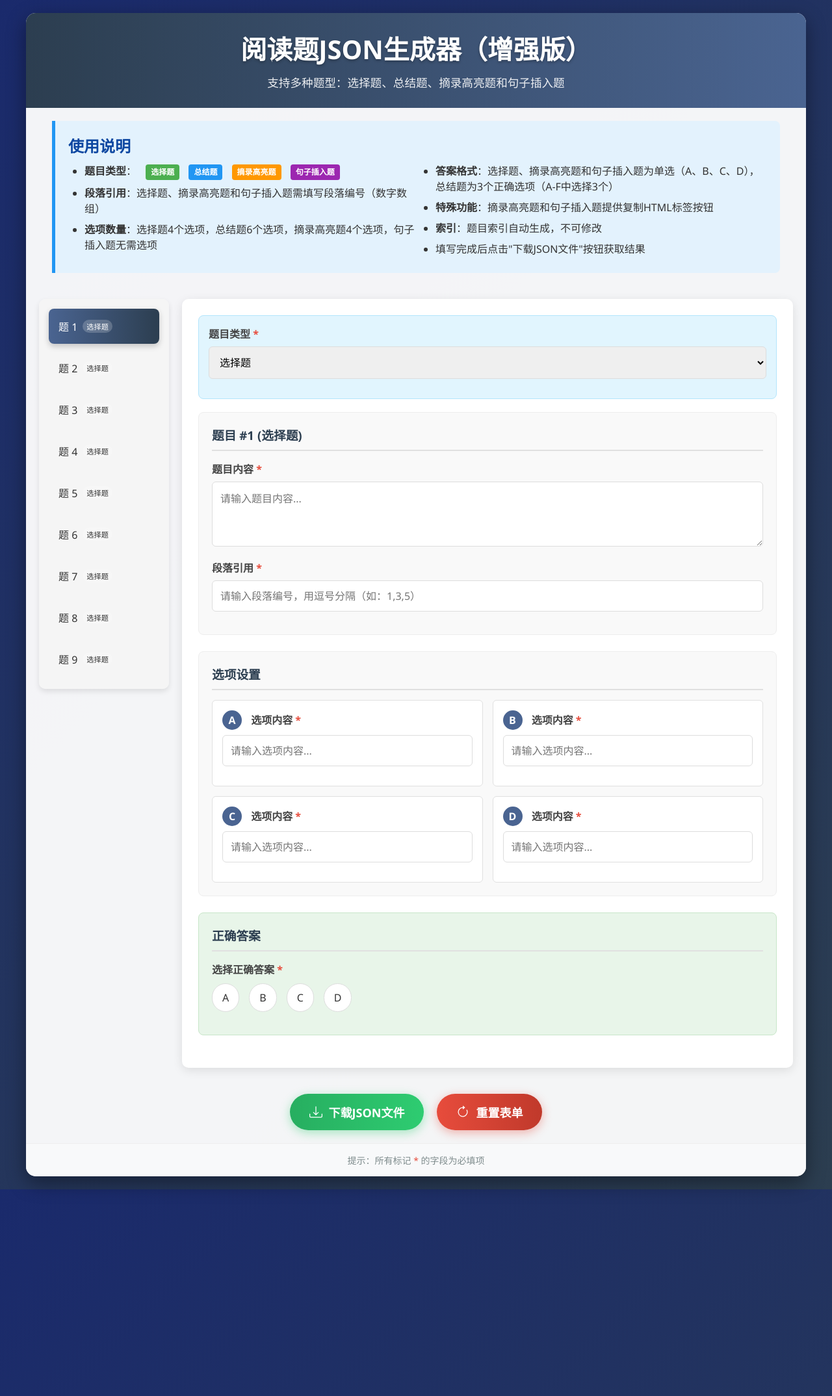
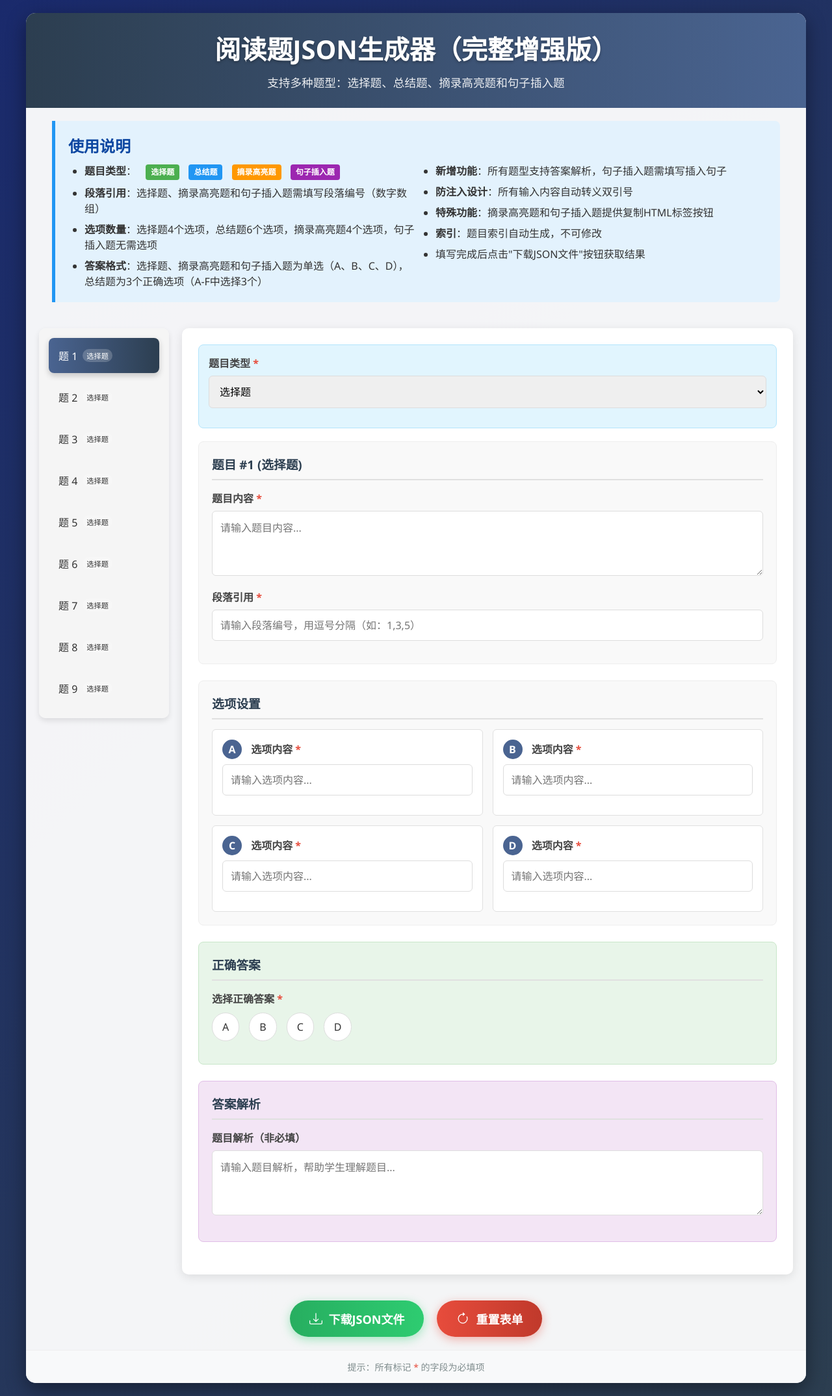
Before and after one commit to qing-mountain-lion/toefl-practice-web, a Jekyll site: the page admin/Reading_Question_Generator.html, which Jekyll copies as it is, in a window 1280 px wide. Shown: the whole page at 65% size. Built offline with Jekyll 4.4.1, drawn with Linux system fonts in a browser that asks for light colours; before the commit the page ends 1830 px from its top, so only the background shows below that.

Commit message:
feat(reading): 升级阅读题 JSON 生成器功能
- 新增答案解析功能
- 优化句子插入题的存储逻辑
- 调整样式，新增多种实验性颜色

```diff
--- a/admin/Reading_Question_Generator.html
+++ b/admin/Reading_Question_Generator.html
@@ -3,7 +3,7 @@
 <head>
     <meta charset="UTF-8">
     <meta name="viewport" content="width=device-width, initial-scale=1.0">
-    <title>阅读题JSON生成器（增强版）</title>
+    <title>阅读题JSON生成器（完整增强版）</title>
     <style>
         * {
             box-sizing: border-box;
@@ -380,6 +380,20 @@
             color: white;
         }
 
+        .explanation-section {
+            background-color: #f3e5f5;
+            border: 1px solid #e1bee7;
+            padding: 20px;
+            border-radius: 8px;
+        }
+
+        .sentence-section {
+            background-color: #fff8e1;
+            border: 1px solid #ffe082;
+            padding: 20px;
+            border-radius: 8px;
+        }
+
         @media (max-width: 768px) {
             .question-container {
                 flex-direction: column;
@@ -414,7 +428,7 @@
 <body>
     <div class="container">
         <header>
-            <h1>阅读题JSON生成器（增强版）</h1>
+            <h1>阅读题JSON生成器（完整增强版）</h1>
             <p class="subtitle">支持多种题型：选择题、总结题、摘录高亮题和句子插入题</p>
         </header>
 
@@ -430,6 +444,8 @@
                 <li><strong>段落引用</strong>：选择题、摘录高亮题和句子插入题需填写段落编号（数字数组）</li>
                 <li><strong>选项数量</strong>：选择题4个选项，总结题6个选项，摘录高亮题4个选项，句子插入题无需选项</li>
                 <li><strong>答案格式</strong>：选择题、摘录高亮题和句子插入题为单选（A、B、C、D），总结题为3个正确选项（A-F中选择3个）</li>
+                <li><strong>新增功能</strong>：所有题型支持答案解析，句子插入题需填写插入句子</li>
+                <li><strong>防注入设计</strong>：所有输入内容自动转义双引号</li>
                 <li><strong>特殊功能</strong>：摘录高亮题和句子插入题提供复制HTML标签按钮</li>
                 <li><strong>索引</strong>：题目索引自动生成，不可修改</li>
                 <li>填写完成后点击"下载JSON文件"按钮获取结果</li>
@@ -485,10 +501,12 @@
                     paragraph: [],
                     question: "",
                     choices: Array(type === 'multiple_choice' ? 4 : (type === 'excerpt_highlight' ? 4 : (type === 'summary' ? 6 : 0))).fill(""),
-                    // 修改：选择题的answer改为数组
-                    answer: type === 'multiple_choice' || type === 'summary' ? [] : (type === 'excerpt_highlight' || type === 'sentence_insertion' ? "" : [])
+                    answer: type === 'multiple_choice' || type === 'summary' ? [] : (type === 'excerpt_highlight' || type === 'sentence_insertion' ? "" : []),
+                    explanation: "", // 新增：答案解析
+                    sentence: ""     // 新增：句子插入题的句子
                 });
             }
+
             // 生成标签页
             questions.forEach((q, index) => {
                 const tab = document.createElement('div');
@@ -515,6 +533,28 @@
 
                 tabsContainer.appendChild(tab);
             });
+
+            // 转义特殊字符（防注入）
+            function escapeHtml(unsafe) {
+                if (!unsafe) return unsafe;
+                return unsafe
+                    .replace(/&/g, "&amp;")
+                    .replace(/</g, "&lt;")
+                    .replace(/>/g, "&gt;")
+                    .replace(/"/g, "&quot;")
+                    .replace(/'/g, "&#039;");
+            }
+
+            // 反转义（用于显示）
+            function unescapeHtml(safe) {
+                if (!safe) return safe;
+                return safe
+                    .replace(/&amp;/g, "&")
+                    .replace(/&lt;/g, "<")
+                    .replace(/&gt;/g, ">")
+                    .replace(/&quot;/g, '"')
+                    .replace(/&#039;/g, "'");
+            }
 
             // 显示问题表单
             function showQuestionForm(index) {
@@ -579,6 +619,16 @@
                                 placeholder="请输入段落编号，用逗号分隔（如：1,3,5）"
                                 value="${question.paragraph.join(',')}"
                                 required>
+                        </div>
+                        ` : ''}
+
+                        ${question.type === 'sentence_insertion' ? `
+                        <div class="input-group">
+                            <label class="required">插入的句子</label>
+                            <textarea
+                                id="sentence-${index}"
+                                placeholder="请输入需要插入的句子内容..."
+                                required>${unescapeHtml(question.sentence)}</textarea>
                         </div>
                         ` : ''}
                     </div>
@@ -618,13 +668,13 @@
                             }</label>
                             <div class="answer-options ${question.type === 'summary' ? 'summary-answer' : ''}">
                                 ${(question.type === 'sentence_insertion' ? ['A','B','C','D'] :
-                                question.choices.map((_, i) => String.fromCharCode(65 + i))).map(letter => {
+                                  question.choices.map((_, i) => String.fromCharCode(65 + i))).map(letter => {
                                     let isSelected = false;
 
                                     if (question.type === 'multiple_choice') {
                                         isSelected = question.answer.includes(letter);
                                     } else if (question.type === 'excerpt_highlight' ||
-                                            question.type === 'sentence_insertion') {
+                                               question.type === 'sentence_insertion') {
                                         isSelected = question.answer === letter;
                                     } else if (question.type === 'summary') {
                                         isSelected = question.answer.includes(letter);
@@ -646,6 +696,16 @@
                             </div>
                         </div>
                     </div>
+
+                    <div class="form-section explanation-section">
+                        <h3>答案解析</h3>
+                        <div class="input-group">
+                            <label>题目解析（非必填）</label>
+                            <textarea
+                                id="explanation-${index}"
+                                placeholder="请输入题目解析，帮助学生理解题目...">${unescapeHtml(question.explanation)}</textarea>
+                        </div>
+                    </div>
                 `;
 
                 formContainer.innerHTML = formHTML;
@@ -773,9 +836,23 @@
                     });
                 });
 
-                // 添加输入事件监听
+                // 添加输入事件监听（使用转义处理）
                 formContainer.querySelector(`#question-${index}`).addEventListener('input', function() {
-                    questions[index - 1].question = this.value;
+                    questions[index - 1].question = escapeHtml(this.value);
+                });
+
+                // 句子插入题的句子输入
+                if (question.type === 'sentence_insertion') {
+                    const sentenceInput = formContainer.querySelector(`#sentence-${index}`);
+                    sentenceInput.addEventListener('input', function() {
+                        questions[index - 1].sentence = escapeHtml(this.value);
+                    });
+                }
+
+                // 答案解析输入
+                const explanationInput = formContainer.querySelector(`#explanation-${index}`);
+                explanationInput.addEventListener('input', function() {
+                    questions[index - 1].explanation = escapeHtml(this.value);
                 });
 
                 if (question.type !== 'summary') {
@@ -792,12 +869,12 @@
                     }
                 }
 
-                // 添加选项输入事件
+                // 添加选项输入事件（使用转义处理）
                 for (let i = 0; i < question.choices.length; i++) {
                     const choiceInput = formContainer.querySelector(`#choice-${index}-${i}`);
                     if (choiceInput) {
                         choiceInput.addEventListener('input', function() {
-                            questions[index - 1].choices[i] = this.value;
+                            questions[index - 1].choices[i] = escapeHtml(this.value);
                         });
                     }
                 }
@@ -836,23 +913,29 @@
                         }
                     }
 
-                    // 验证答案
-                    if ((q.type === 'excerpt_highlight' ||
-                         q.type === 'sentence_insertion') && !q.answer) {
+                    // 验证句子插入题的句子
+                    if (q.type === 'sentence_insertion' && !q.sentence.trim()) {
                         hasMissingFields = true;
-                        missingFieldsMessage += `题 ${q.index} 的正确答案未选择！\n`;
+                        missingFieldsMessage += `题 ${q.index} 的插入句子不能为空！\n`;
                     }
 
-                    if (q.type === 'summary' && q.answer.length !== 3) {
-                        hasMissingFields = true;
-                        missingFieldsMessage += `题 ${q.index} 的总结题需要选择3个正确答案！\n`;
-                    }
-
+                    // 验证答案
                     if (q.type === 'multiple_choice') {
                         // 选择题：答案数组长度必须在1到2之间
                         if (q.answer.length < 1 || q.answer.length > 2) {
                             hasMissingFields = true;
                             missingFieldsMessage += `题 ${q.index} 的选择题需要选择1-2个正确答案！\n`;
+                        }
+                    } else if (q.type === 'excerpt_highlight' ||
+                               q.type === 'sentence_insertion') {
+                        if (!q.answer) {
+                            hasMissingFields = true;
+                            missingFieldsMessage += `题 ${q.index} 的正确答案未选择！\n`;
+                        }
+                    } else if (q.type === 'summary') {
+                        if (q.answer.length !== 3) {
+                            hasMissingFields = true;
+                            missingFieldsMessage += `题 ${q.index} 的总结题需要选择3个正确答案！\n`;
                         }
                     }
                 });
--- a/assets/Exclusive.css
+++ b/assets/Exclusive.css
@@ -20,6 +20,10 @@
 
 /* Reading Exclusive */
 
+h2 {
+    text-align: center;
+}
+
 .reading-material-card {
     border-width: 2.5px;
     border-style: solid;
```
Also changed, not shown: other parts of admin/Reading_Question_Generator.html (+9 -4 lines), assets/Test.css (+21 -5 lines), index.md (+1 -1 lines).
